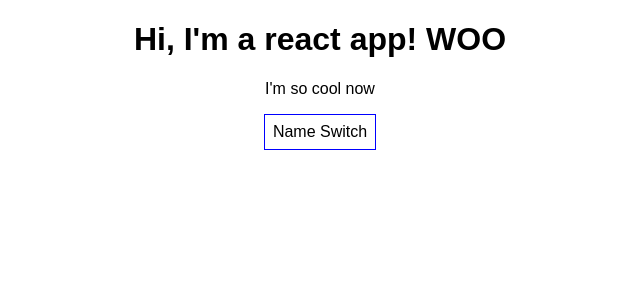
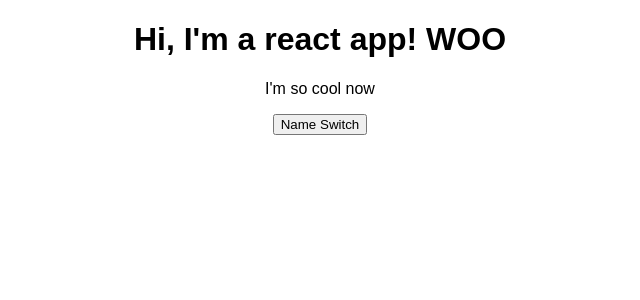
Before and after one commit to frankTurtle/ReactTraining, a React app in the folder udemy-course/: page / in a window 1280 px wide. Shown: the top 300 px of the page, without its empty margins (320-960 px from the left). Built offline with nearby package versions, Linux system fonts and the light colour scheme.

Commit message:
refactored components into each individual component to handle its own shit

```diff
--- a/udemy-course/src/App.js
+++ b/udemy-course/src/App.js
@@ -1,6 +1,7 @@
 import React, { Component } from 'react';
 import classes from './App.css';
-import Person from './Person/Person';
+import Persons from './Persons/Persons';
+import Cockpit from './Cockpit/Cockpit';
 
 class App extends Component {
   state = {
@@ -37,51 +38,27 @@ class App extends Component {
   }
 
   render() {
-    const style = {
-      backgroundColor: 'white',
-      font: 'inherit',
-      border: '1px solid blue',
-      padding: '8px',
-      cursor: 'pointer'
-    }
+
 
     let persons = null;
 
     if (this.state.showPersons) {
       persons = (
         <div>
-          {this.state.persons.map((person, index) => {
-            return <Person
-              name={person.name}
-              click={() => this.deletePerson(index)}
-              key={person.id}
-            />
-          })}
+          <Persons
+            persons={this.state.persons}
+            click={this.deletePerson}
+          />
         </div>
       );
-
-      style.backgroundColor = 'red';
-    }
-
-    let assignedClasses = [];
-
-    if (this.state.persons.length <= 2) {
-      assignedClasses.push(classes.red);
-    }
-
-    if (this.state.persons.length <= 1) {
-      assignedClasses.push(classes.bold);
     }
 
     return (
       <div className={classes.App}>
-        <h1>Hi, I'm a react app! WOO</h1>
-        <p className={assignedClasses.join(' ')}>I'm so cool now</p>
-
-        <button
-          style={style}
-          onClick={this.togglePersonsHandler}
-        >Name Switch</button>
+        <Cockpit
+          persons={this.state.persons}
+          buttonClick={this.togglePersonsHandler}
+        />
         {persons}
       </div>
     );
--- /dev/null
+++ b/udemy-course/src/Cockpit/Cockpit.css
@@ -0,0 +1,7 @@
+  .red{
+    color: red;
+  }
+
+  .bold{
+    font-weight: bold;
+  }
--- /dev/null
+++ b/udemy-course/src/Cockpit/Cockpit.js
@@ -0,0 +1,26 @@
+import React from 'react';
+import classes from './Cockpit.css'
+
+const cockpit = (props) => {
+    let assignedClasses = [];
+
+    if (props.persons.length <= 2) {
+        assignedClasses.push(classes.red);
+    }
+
+    if (props.persons.length <= 1) {
+        assignedClasses.push(classes.bold);
+    }
+
+    return (
+        <div className={classes.Cockpit}>
+            <h1>Hi, I'm a react app! WOO</h1>
+            <p className={assignedClasses.join(' ')}>I'm so cool now</p>
+            <button
+                onClick={props.buttonClick}
+            >Name Switch</button>
+        </div>
+    );
+}
+
+export default cockpit;
--- /dev/null
+++ b/udemy-course/src/Persons/Persons.js
@@ -0,0 +1,17 @@
+import React from 'react';
+
+import Person from '../Person/Person';
+
+const persons = (props) => {
+    return (
+        props.persons.map((person, index) => {
+            return <Person
+                name={person.name}
+                click={() => props.click(index)}
+                key={person.id}
+            />
+        })
+    );
+}
+
+export default persons;
```
